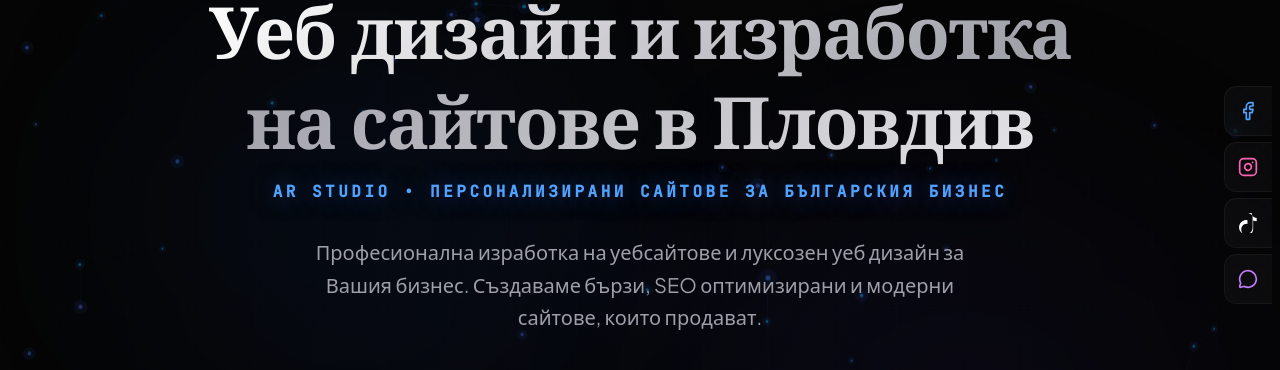
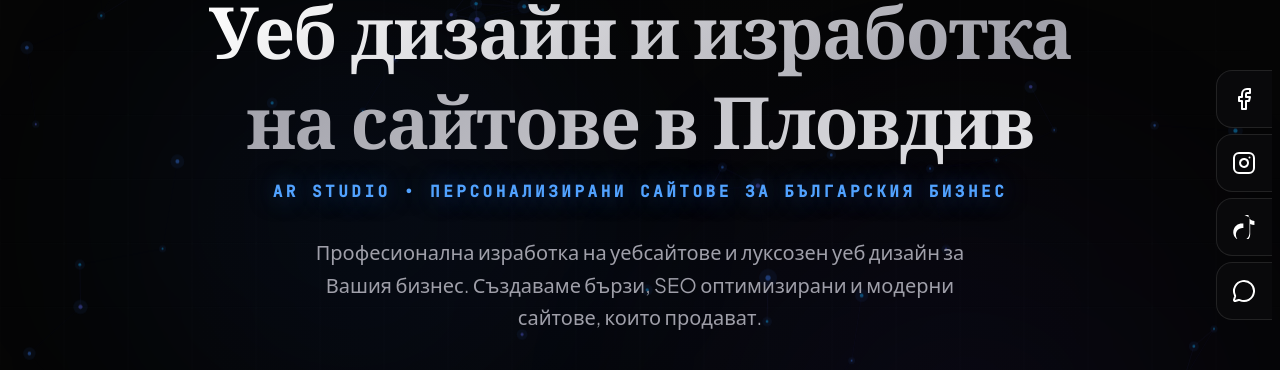
Before and after one commit to Andrey4544/AR-Studio-business, a React (Vite) app: page / in a window 1280 px wide. Shown: the part 205-575 px from the top of the page. Built offline with nearby package versions, Linux system fonts and the light colour scheme; a web font is replaced by a local one.

Commit message:
Improve social buttons contrast

```diff
--- a/src/components/FloatingSocialButtons.tsx
+++ b/src/components/FloatingSocialButtons.tsx
@@ -28,33 +28,33 @@ export default function FloatingSocialButtons() {
       name: 'Facebook',
       url: 'https://www.facebook.com/share/18n7DfUWJW/',
       icon: Facebook,
-      color: 'text-blue-400',
-      bgColor: 'bg-blue-500/10',
-      borderColor: 'border-blue-500/20'
+      color: 'text-white',
+      bgColor: 'bg-[#1877F2]',
+      borderColor: 'border-blue-300/60'
     },
     {
       name: 'Instagram',
       url: 'https://www.instagram.com/arstudio.site?igsh=MWVuejR2ZWVjd3c1cw==',
       icon: Instagram,
-      color: 'text-pink-400',
-      bgColor: 'bg-pink-500/10',
-      borderColor: 'border-pink-500/20'
+      color: 'text-white',
+      bgColor: 'bg-[#E1306C]',
+      borderColor: 'border-pink-200/50'
     },
     {
       name: 'TikTok',
       url: 'https://www.tiktok.com/@ar_studio_web?_r=1&_t=ZN-98m3jc1KODD',
       icon: TikTokIcon,
       color: 'text-white',
-      bgColor: 'bg-white/10',
-      borderColor: 'border-white/20'
+      bgColor: 'bg-[#121212]',
+      borderColor: 'border-white/30'
     },
     {
       name: 'Viber',
       url: 'viber://chat?number=+359888616641',
       icon: MessageCircle,
-      color: 'text-purple-400',
-      bgColor: 'bg-purple-500/10',
-      borderColor: 'border-purple-500/20'
+      color: 'text-white',
+      bgColor: 'bg-[#7360F2]',
+      borderColor: 'border-purple-200/50'
     }
   ];
 
@@ -67,7 +67,7 @@ export default function FloatingSocialButtons() {
           const isHovered = hoveredIndex === index;
 
           return (
-            <div key={social.name} className="relative flex items-center justify-end h-12">
+            <div key={social.name} className="relative flex h-14 items-center justify-end">
               <motion.a
                 href={social.url}
                 target="_blank"
@@ -75,32 +75,32 @@ export default function FloatingSocialButtons() {
                 onMouseEnter={() => setHoveredIndex(index)}
                 onMouseLeave={() => setHoveredIndex(null)}
                 className={`
-                  flex items-center justify-end rounded-l-xl border-y border-l backdrop-blur-md transition-colors duration-300 overflow-hidden
-                  ${isHovered ? `${social.bgColor} ${social.borderColor} shadow-lg shadow-black/20` : 'bg-zinc-900/40 border-white/5'}
+                  flex items-center justify-end overflow-hidden rounded-l-2xl border-y border-l transition-colors duration-300
+                  ${isHovered ? `${social.bgColor} ${social.borderColor} shadow-xl shadow-black/35` : 'border-white/10 bg-zinc-950'}
                 `}
                 initial={false}
                 animate={{
-                  width: isHovered ? '160px' : '48px'
+                  width: isHovered ? '184px' : '56px'
                 }}
                 transition={{ type: 'spring', stiffness: 300, damping: 30 }}
               >
-                <div className="flex items-center w-[160px] h-full">
-                  <div className="flex-grow px-4 overflow-hidden">
+                <div className="flex h-full w-[184px] items-center">
+                  <div className="flex-grow overflow-hidden px-5">
                     <AnimatePresence>
                       {isHovered && (
                         <motion.span
                           initial={{ opacity: 0, x: 10 }}
                           animate={{ opacity: 1, x: 0 }}
                           exit={{ opacity: 0, x: 10 }}
-                          className={`block text-sm font-semibold tracking-wide whitespace-nowrap ${social.color}`}
+                          className={`block whitespace-nowrap text-base font-semibold tracking-wide ${social.color}`}
                         >
                           {social.name}
                         </motion.span>
                       )}
                     </AnimatePresence>
                   </div>
-                  <div className={`flex items-center justify-center w-12 h-12 shrink-0 ${social.color}`}>
-                    <Icon className="w-5 h-5" />
+                  <div className={`flex h-14 w-14 shrink-0 items-center justify-center ${social.color}`}>
+                    <Icon className="h-6 w-6" />
                   </div>
                 </div>
               </motion.a>
@@ -117,7 +117,7 @@ export default function FloatingSocialButtons() {
               initial={{ opacity: 0, y: 20 }}
               animate={{ opacity: 1, y: 0 }}
               exit={{ opacity: 0, y: 20 }}
-              className="absolute bottom-16 right-0 flex flex-col items-end gap-3"
+              className="absolute bottom-[4.5rem] right-0 flex flex-col items-end gap-4"
             >
               {socialLinks.map((social, index) => {
                 const Icon = social.icon;
@@ -131,13 +131,13 @@ export default function FloatingSocialButtons() {
                     animate={{ opacity: 1, scale: 1 }}
                     exit={{ opacity: 0, scale: 0.8 }}
                     transition={{ delay: index * 0.05 }}
-                    className="flex items-center justify-end gap-3"
+                    className="flex items-center justify-end gap-3.5"
                   >
-                    <span className="px-3 py-2 bg-zinc-900/90 border border-white/10 rounded-lg text-xs font-medium text-zinc-300 shadow-xl whitespace-nowrap">
+                    <span className="whitespace-nowrap rounded-xl border border-white/15 bg-zinc-950 px-4 py-2.5 text-sm font-semibold text-white shadow-xl">
                       {social.name}
                     </span>
-                    <div className={`w-12 h-12 flex items-center justify-center rounded-full bg-zinc-900/80 border border-white/10 ${social.color} shadow-xl shrink-0`}>
-                      <Icon className="w-5 h-5" />
+                    <div className={`flex h-14 w-14 shrink-0 items-center justify-center rounded-full border ${social.bgColor} ${social.borderColor} ${social.color} shadow-xl shadow-black/35`}>
+                      <Icon className="h-6 w-6" />
                     </div>
                   </motion.a>
                 );
```
